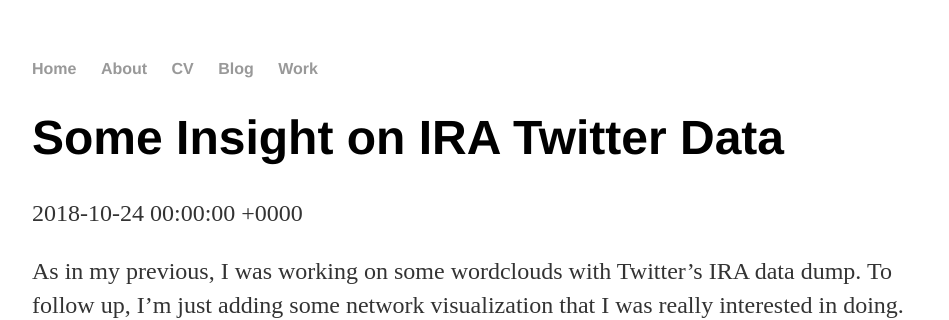
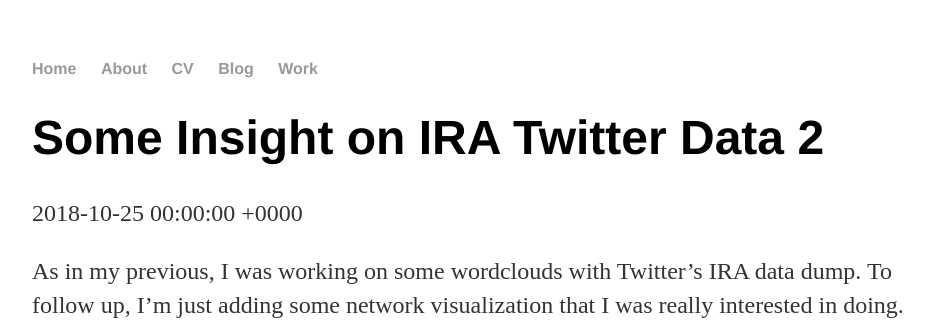
Before and after one commit to harakasj/harakasj.github.io, a Jekyll site: the page built from _posts/2018-10-25-IRA-twitter-data-2.md, in a window 1280 px wide and 900 px high. Shown: the top 320 px of the window, without its empty margins (160-1109 px from the left). Built offline with Jekyll 4.4.1, drawn with Linux system fonts in a browser that asks for light colours.

Commit message:
Update 2018-10-25-IRA-twitter-data-2.md

```diff
--- a/_posts/2018-10-25-IRA-twitter-data-2.md
+++ b/_posts/2018-10-25-IRA-twitter-data-2.md
@@ -1,7 +1,7 @@
 ---
 layout: post
-title: "Some Insight on IRA Twitter Data"
-date: 2018-10-24
+title: "Some Insight on IRA Twitter Data 2"
+date: 2018-10-25
 ---
 As in my previous, I was working on some wordclouds with Twitter's IRA data dump. To follow up, I'm just adding some network visualization that I was really interested in doing. The below images show a network of Twitter accounts related by retweets - IRA account nodes are listed in green while non-IRA accounts are red. It's interesting to see that there are a ton of inactive accounts represented as isolated nodes, whereas others are strongly connected. Unfortunately, the images don't really do justice to the size of the network - its much more interesting to me as an interactive visual tool. The node size is related to the degree of connectedness - more edges -> bigger node size.
 
```
